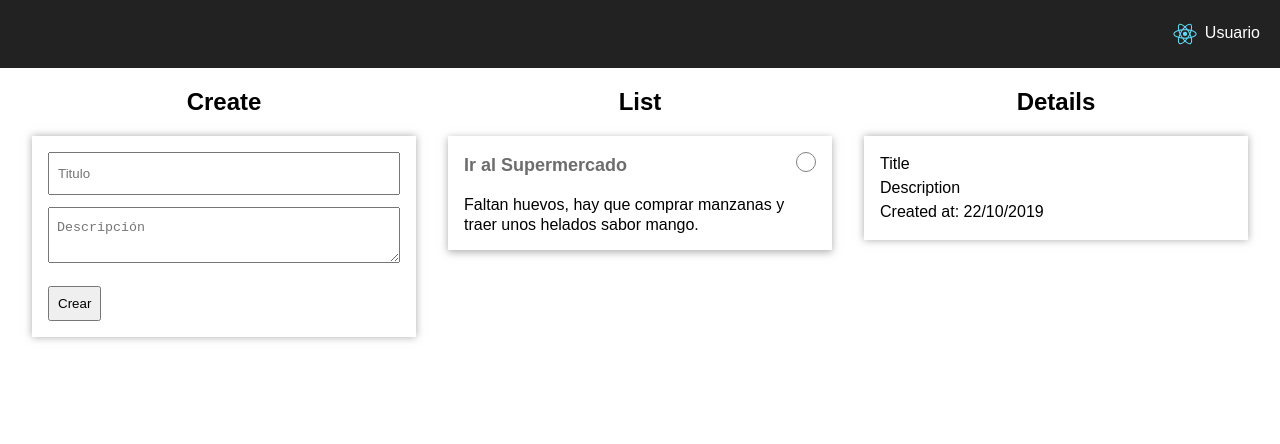
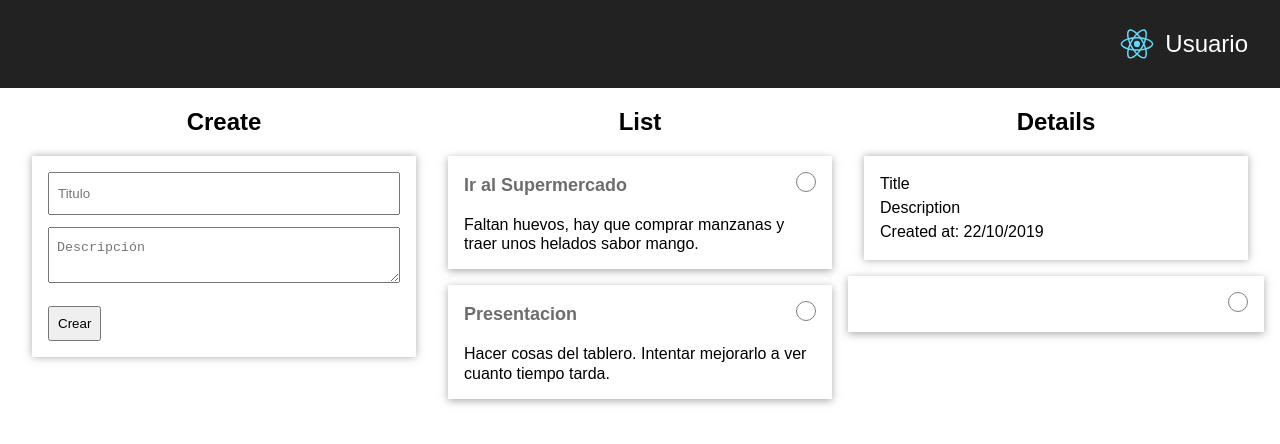
Before and after one commit to mrksph/my-react-app, a React (Create React App) app: page / in a window 1280 px wide. Shown: the top 444 px of the page. Built offline with nearby package versions, Linux system fonts and the light colour scheme.

Commit message:
Trying to display todos details

```diff
--- a/src/components/app/App.js
+++ b/src/components/app/App.js
@@ -2,11 +2,7 @@ import React, {Component} from 'react';
 import logo from '../../logo.svg';
 import './App.css';
 
-import TodoList from "../todo-list";
-import Login from "../login"
-import Register from "../register";
 import Header from "../header";
-import Footer from "../footer";
 import AppRouter from "../../routes/Routes";
 
 class App extends Component {
@@ -45,10 +41,6 @@ class App extends Component {
 	}
 
 	render() {
-		const childProps = {
-			isAuthenticated: this.state.isAuthenticated,
-			userHasAuthenticated: this.userHasAuthenticated
-		}
 
 		return (
 			<div className="App">
--- a/src/components/header/header-view.js
+++ b/src/components/header/header-view.js
@@ -7,7 +7,7 @@ class Header extends Component {
 	render() {
 		return <header className="app-header">
 			<div className="logout-container">
-				<img src={logo}/>
+				<img src={logo} alt="alt"/>
 				<p>Usuario</p>
 			</div>
 		</header>
--- a/src/components/header/header.css
+++ b/src/components/header/header.css
@@ -1,6 +1,6 @@
 .app-header {
     background-color: #222;
-    padding: 20px;
+    padding: 24px 32px;
     color: white;
     text-align: right;
 }
@@ -11,10 +11,12 @@
 
 .logout-container img {
     display: inline-block;
-    width: 40px;
+    width: 56px;
     vertical-align: middle;
 }
 
 .logout-container p {
+    font-size: 1.5em;
+    vertical-align: middle;
     display: inline-block;
 }
--- a/src/components/home/home-view.js
+++ b/src/components/home/home-view.js
@@ -10,12 +10,18 @@ class Home extends Component {
 		this.state = {
 			title: "",
 			description: "",
-			selected: {},
+			selected: '',
 			todos: [
 				{
-					id: "",
+					id: 1,
 					title: "Ir al Supermercado",
 					description: "Faltan huevos, hay que comprar manzanas y traer unos helados sabor mango.",
+					isSelected: false
+				},
+				{
+					id: 2,
+					title: "Presentacion ",
+					description: "Hacer cosas del tablero. Intentar mejorarlo a ver cuanto tiempo tarda.",
 					isSelected: false
 				}
 			]
@@ -23,7 +29,14 @@ class Home extends Component {
 
 		this.handleInputChange = this.handleInputChange.bind(this);
 		this.createTodo = this.createTodo.bind(this);
-		this.handleTodoClick = this.handleTodoClick.bind(this);
+		this.handleTest = this.handleTest.bind(this);
+		this.handleDetailsClick = this.handleDetailsClick.bind(this);
+	}
+
+	handleTest(data) {
+		this.setState({
+			selected: data.state.todo.id
+		});
 	}
 
 	createTodo(event) {
@@ -50,8 +63,7 @@ class Home extends Component {
 		});
 	}
 
-	handleTodoClick(event) {
-
+	handleDetailsClick(event) {
 	}
 
 	render() {
@@ -73,11 +85,12 @@ class Home extends Component {
 				<div className="item list-container">
 					<h2>List</h2>
 					<div className="todo-list">
-						{this.state.todos.map((item, index) => {
-							return (
-								<TodoItem key={index} todo={item} onClick={this.handleTodoClick}/>
-							)
-						})}
+						{
+							this.state.todos.map((item, index) => {
+								return (
+									<TodoItem key={index} id={index} todo={item} test={this.handleTest}/>
+								)
+							})}
 					</div>
 				</div>
 				<div className="item details-container">
@@ -87,6 +100,9 @@ class Home extends Component {
 						<p>Description</p>
 						<p>Created at: 22/10/2019</p>
 					</div>
+					{
+						<TodoItem todo={this.state.todos.find(item => item.id === this.state.selected)}/>
+					}
 				</div>
 			</div>
 		);
--- a/src/components/todo-item/todo-item-view.js
+++ b/src/components/todo-item/todo-item-view.js
@@ -10,11 +10,11 @@ class TodoItem extends Component {
                 ...this.props.todo
             }
         };
-
         this.handleOnClick = this.handleOnClick.bind(this);
     }
 
     handleOnClick(event) {
+        this.props.test(this);
         this.setState({
             todo: {
                 ...this.state.todo,
--- a/src/index.js
+++ b/src/index.js
@@ -1,11 +1,8 @@
 import React from 'react';
 import ReactDOM from 'react-dom';
-import {Link, Route} from 'react-router-dom'
 import './index.css';
 import App from './components/app/App';
 import registerServiceWorker from './registerServiceWorker';
-import AppRouter from "./routes/Routes";
-import Home from "./components/home";
 
 
 ReactDOM.render(<App/>, document.getElementById('root'));
--- a/src/routes/Routes.js
+++ b/src/routes/Routes.js
@@ -2,7 +2,6 @@ import React, {Component} from 'react';
 
 import {BrowserRouter as Router, Route, Switch} from 'react-router-dom';
 
-import App from "../components/app/App";
 import Home from "../components/home/home-view";
 import Register from "../components/register";
 import Login from "../components/login";
```
